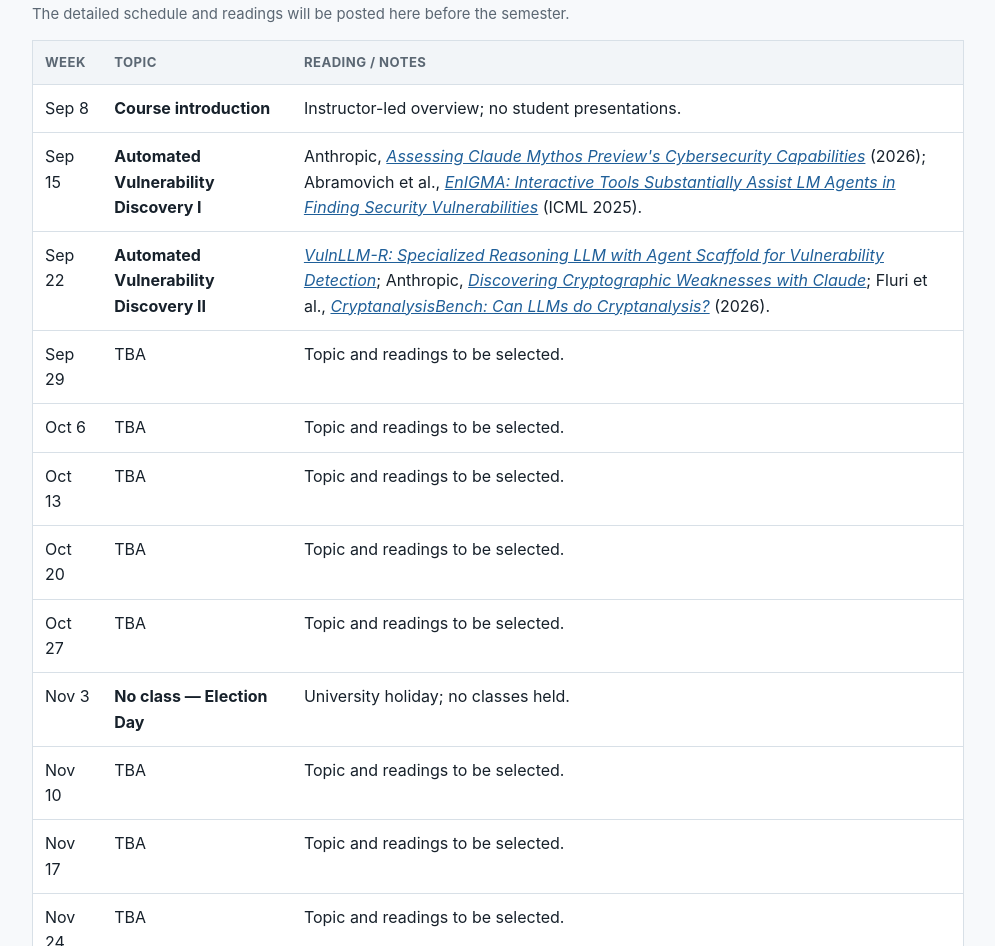
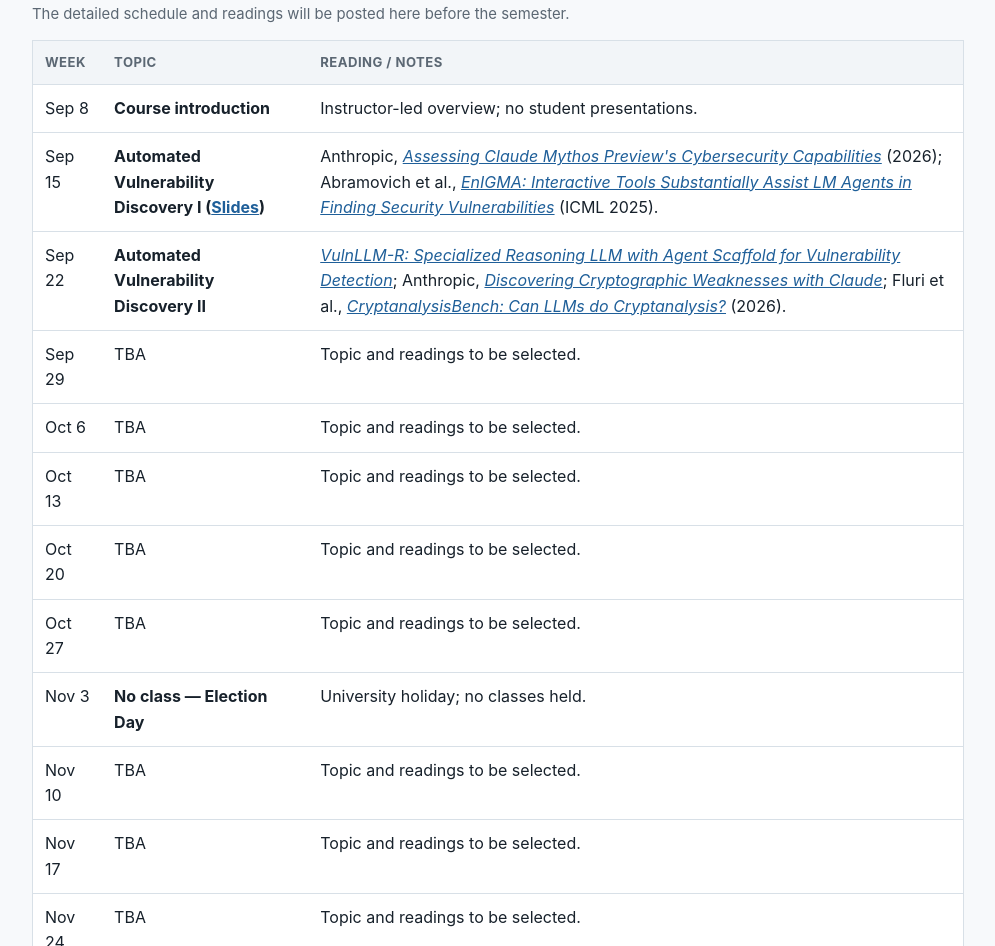
Before and after one commit to sj2754/advsec2026, a plain HTML site: page index.html in a window 1280 px wide. Shown: the part 3609-4555 px from the top of the page, without its empty margins (142-1137 px from the left). Drawn offline with Linux system fonts and the light colour scheme.

Commit message:
Add link to slides for Automated Vulnerability Discovery I

```diff
--- a/index.html
+++ b/index.html
@@ -389,7 +389,7 @@
           </tr>
           <tr>
             <td>Sep 15</td>
-            <td><strong>Automated Vulnerability Discovery I</strong></td>
+            <td><strong>Automated Vulnerability Discovery I (<a href="vulnerability-discovery-context-v2.pptx">Slides</a>)</strong></td>
             <td>
               Anthropic, <a href="https://www.anthropic.com/research/mythos-preview"><em>Assessing Claude Mythos Preview's Cybersecurity Capabilities</em></a> (2026);
               Abramovich et al., <a href="https://proceedings.mlr.press/v267/abramovich25a.html"><em>EnIGMA: Interactive Tools Substantially Assist LM Agents in Finding Security Vulnerabilities</em></a> (ICML 2025).
```
